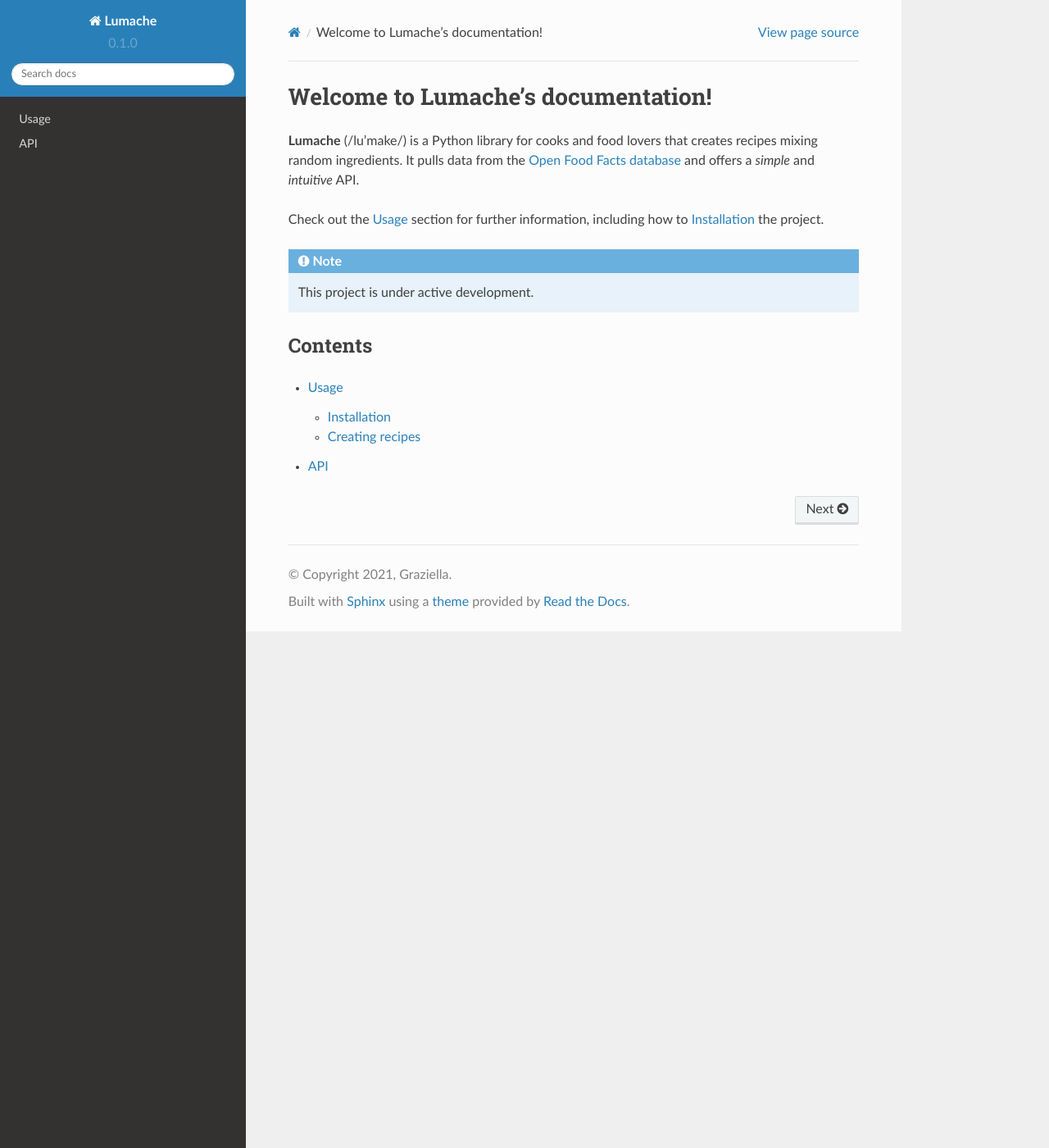
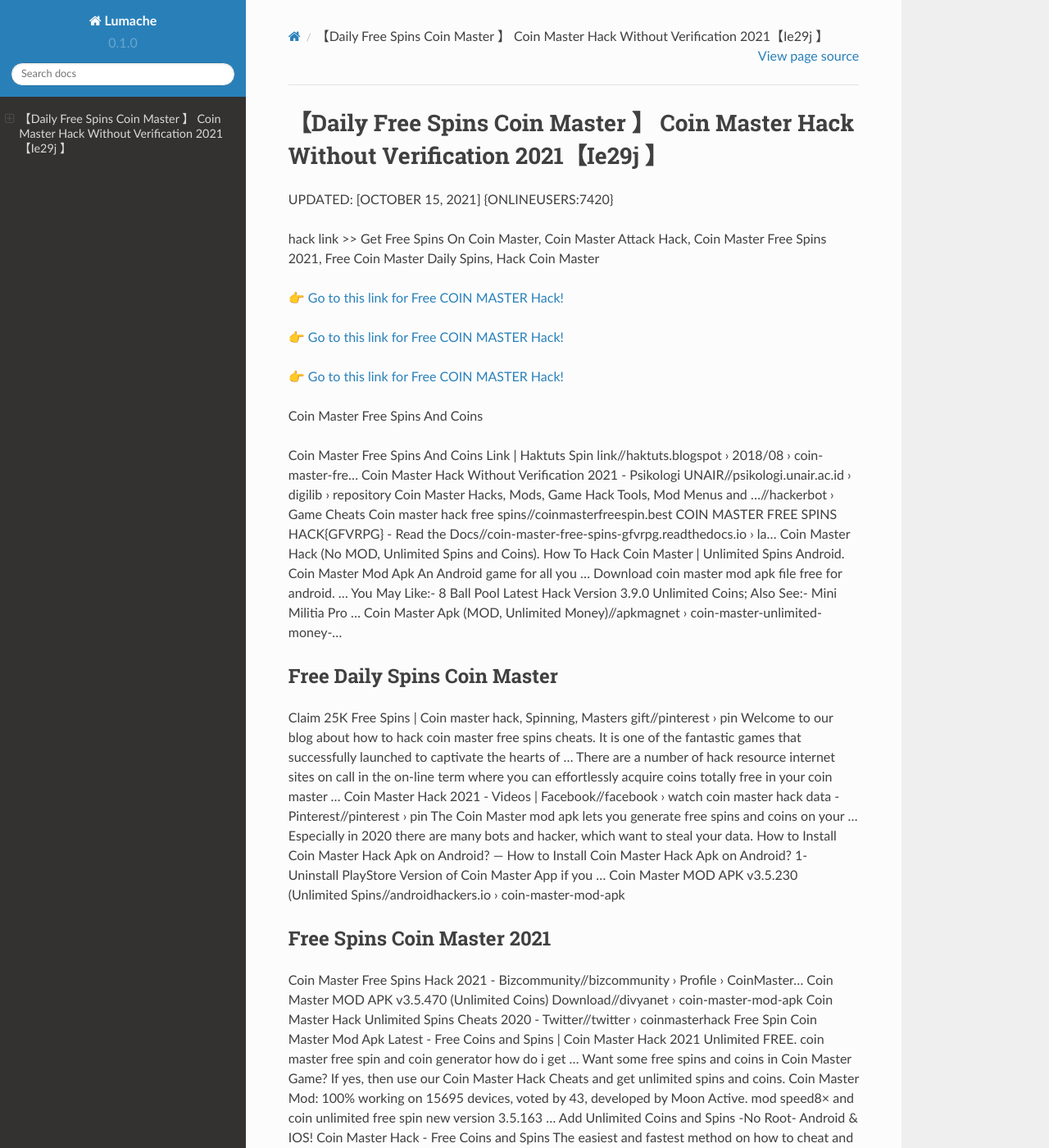
Before and after one commit to Rodolfofia/coinmaster26, a Sphinx documentation site: the page built from docs/source/index.rst, in a window 1280 px wide and 1400 px high. Shown: the whole window at 82% size. Built offline with Sphinx 7.4.7 and the Read the Docs theme 2.0.0, drawn with Linux system fonts in a browser that asks for light colours; some of the changed text lies outside the part shown.

Commit message:
Update index.rst

```diff
--- a/docs/source/index.rst
+++ b/docs/source/index.rst
@@ -1,22 +1,62 @@
-Welcome to Lumache's documentation!
-===================================
+【Daily Free Spins Coin Master 】 Coin Master Hack Without Verification 2021【Ie29j 】
+==============================================================================
+UPDATED: [OCTOBER 15, 2021] {ONLINEUSERS:7420}
 
-**Lumache** (/lu'make/) is a Python library for cooks and food lovers
-that creates recipes mixing random ingredients.
-It pulls data from the `Open Food Facts database <https://world.openfoodfacts.org/>`_
-and offers a *simple* and *intuitive* API.
+hack link >> Get Free Spins On Coin Master, Coin Master Attack Hack, Coin Master Free Spins 2021, Free Coin Master Daily Spins, Hack Coin Master
 
-Check out the :doc:`usage` section for further information, including
-how to :ref:`installation` the project.
+`👉 Go to this link for Free COIN MASTER Hack! <https://redirekt.in/coinmaster>`_
 
-.. note::
+`👉 Go to this link for Free COIN MASTER Hack! <https://redirekt.in/coinmaster>`_
 
-   This project is under active development.
+`👉 Go to this link for Free COIN MASTER Hack! <https://redirekt.in/coinmaster>`_
 
-Contents
---------
+Coin Master Free Spins And Coins
 
-.. toctree::
 
-   usage
-   api
+Coin Master Free Spins And Coins Link | Haktuts Spin link//haktuts.blogspot › 2018/08 › coin-master-fre...
+Coin Master Hack Without Verification 2021 - Psikologi UNAIR//psikologi.unair.ac.id › digilib › repository
+Coin Master Hacks, Mods, Game Hack Tools, Mod Menus and ...//hackerbot › Game Cheats
+Coin master hack free spins//coinmasterfreespin.best
+COIN MASTER FREE SPINS HACK{GFVRPG} - Read the Docs//coin-master-free-spins-gfvrpg.readthedocs.io › la...
+Coin Master Hack (No MOD, Unlimited Spins and Coins). How To Hack Coin Master | Unlimited Spins Android. Coin Master Mod Apk An Android game for all you ...
+Download coin master mod apk file free for android. ... You May Like:- 8 Ball Pool Latest Hack Version 3.9.0 Unlimited Coins; Also See:- Mini Militia Pro ...
+Coin Master Apk (MOD, Unlimited Money)//apkmagnet › coin-master-unlimited-money-...
+
+********************************
+Free Daily Spins Coin Master
+********************************
+
+Claim 25K Free Spins | Coin master hack, Spinning, Masters gift//pinterest › pin
+Welcome to our blog about how to hack coin master free spins cheats. It is one of the fantastic games that successfully launched to captivate the hearts of ...
+There are a number of hack resource internet sites on call in the on-line term where you can effortlessly acquire coins totally free in your coin master ...
+Coin Master Hack 2021 - Videos | Facebook//facebook › watch
+coin master hack data - Pinterest//pinterest › pin
+The Coin Master mod apk lets you generate free spins and coins on your ... Especially in 2020 there are many bots and hacker, which want to steal your data.
+How to Install Coin Master Hack Apk on Android? — How to Install Coin Master Hack Apk on Android? 1- Uninstall PlayStore Version of Coin Master App if you ...
+Coin Master MOD APK v3.5.230 (Unlimited Spins//androidhackers.io › coin-master-mod-apk
+
+***********************************
+Free Spins Coin Master 2021
+***********************************
+
+Coin Master Free Spins Hack 2021 - Bizcommunity//bizcommunity › Profile › CoinMaster...
+Coin Master MOD APK v3.5.470 (Unlimited Coins) Download//divyanet › coin-master-mod-apk
+Coin Master Hack Unlimited Spins Cheats 2020 - Twitter//twitter › coinmasterhack
+Free Spin Coin Master Mod Apk Latest - Free Coins and Spins | Coin Master Hack 2021 Unlimited FREE. coin master free spin and coin generator how do i get ...
+Want some free spins and coins in Coin Master Game? If yes, then use our Coin Master Hack Cheats and get unlimited spins and coins.
+Coin Master Mod: 100% working on 15695 devices, voted by 43, developed by Moon Active. mod speed8× and coin unlimited free spin new version 3.5.163 ...
+Add Unlimited Coins and Spins -No Root- Android & IOS! Coin Master Hack - Free Coins and Spins The easiest and fastest method on how to cheat and hack Coin ...
+Coin Master MOD APK is the best game to make your viking home and ... In the last post, I have shared Some Free & Hack Version of some ...
+
+
+Tak1z:
+Coin Master Hack 3.5.8
+Coin Master Daily Free Spins Link Today
+Coin Master Free Spins Link 2021
+Coin Master Free Spins
+Coin Master Free Spins Link
+Coin Master Hack Tool V1.9 Download Free
+How To Get Free Spins On Coin Master 2021
+Coin Master Hack Spin Generator
+Coin Master Free Spins Link No Verification
+Www Hack No Survey Club Coin Master Hack No Human Verification
```
